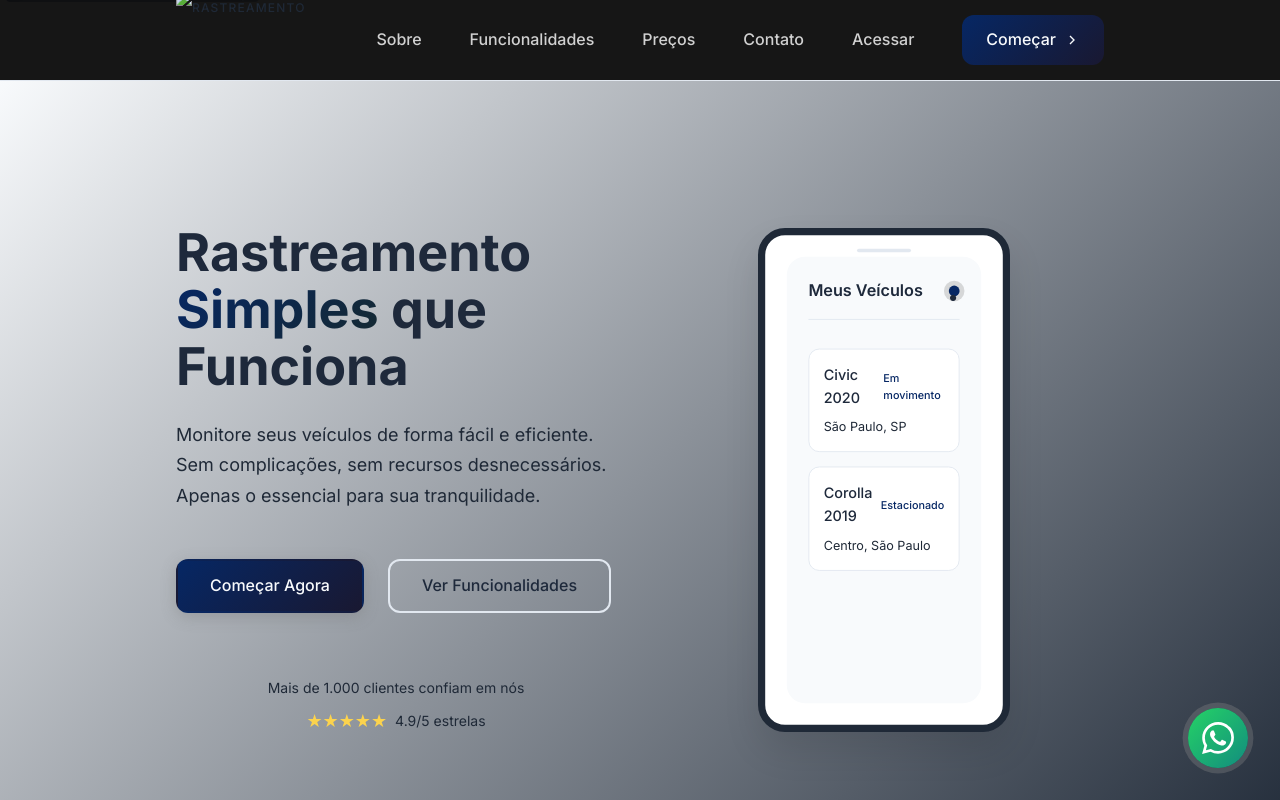
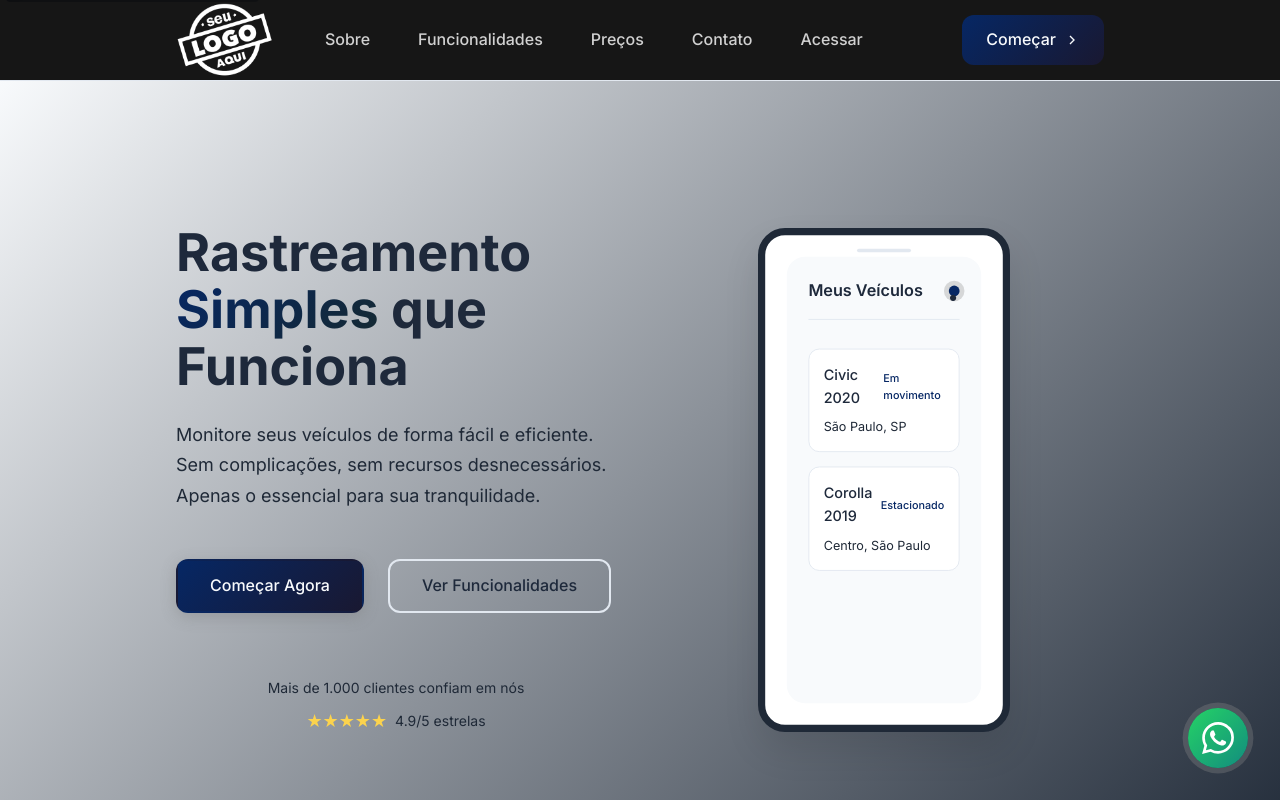
Before and after one commit to seusiteclub/site1, a plain HTML site: page index.html in a window 1280 px wide. Shown: the top 800 px of the page. Drawn offline with nearby package versions, Linux system fonts and the light colour scheme.

Commit message:
Update index.html

```diff
--- a/index.html
+++ b/index.html
@@ -32,7 +32,7 @@
         <nav class="nav container">
             <div class="nav__logo">
                 <div class="nav__logo-text">
-                    <img src="img/seu-logo-aqui2.png" alt="Empresa de Rastreamento" class="logo-main logo-sub">
+                    <img src="seu-logo-aqui2.png" alt="Empresa de Rastreamento" class="logo-main logo-sub">
                 </div>
             </div>
 
@@ -467,7 +467,7 @@
         <div class="container">
             <div class="footer__content">
                 <div class="footer__brand">
-                    <img src="img/seu-logo-aqui2.png" class="footer__logo">
+                    <img src="seu-logo-aqui2.png" class="footer__logo">
                     <div class="footer__social">
                         <a href="#" class="footer__social-link" aria-label="Instagram">
                             <svg viewBox="0 0 24 24" fill="currentColor">
```
